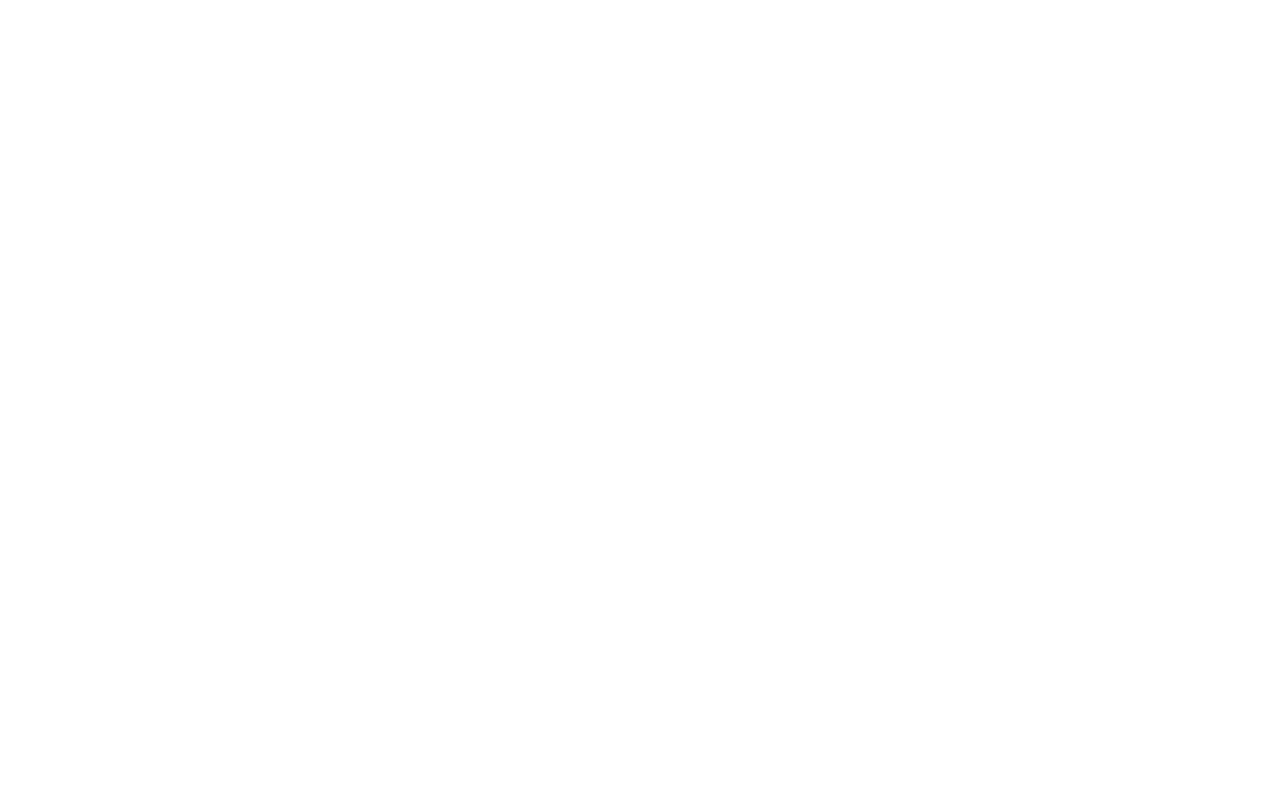
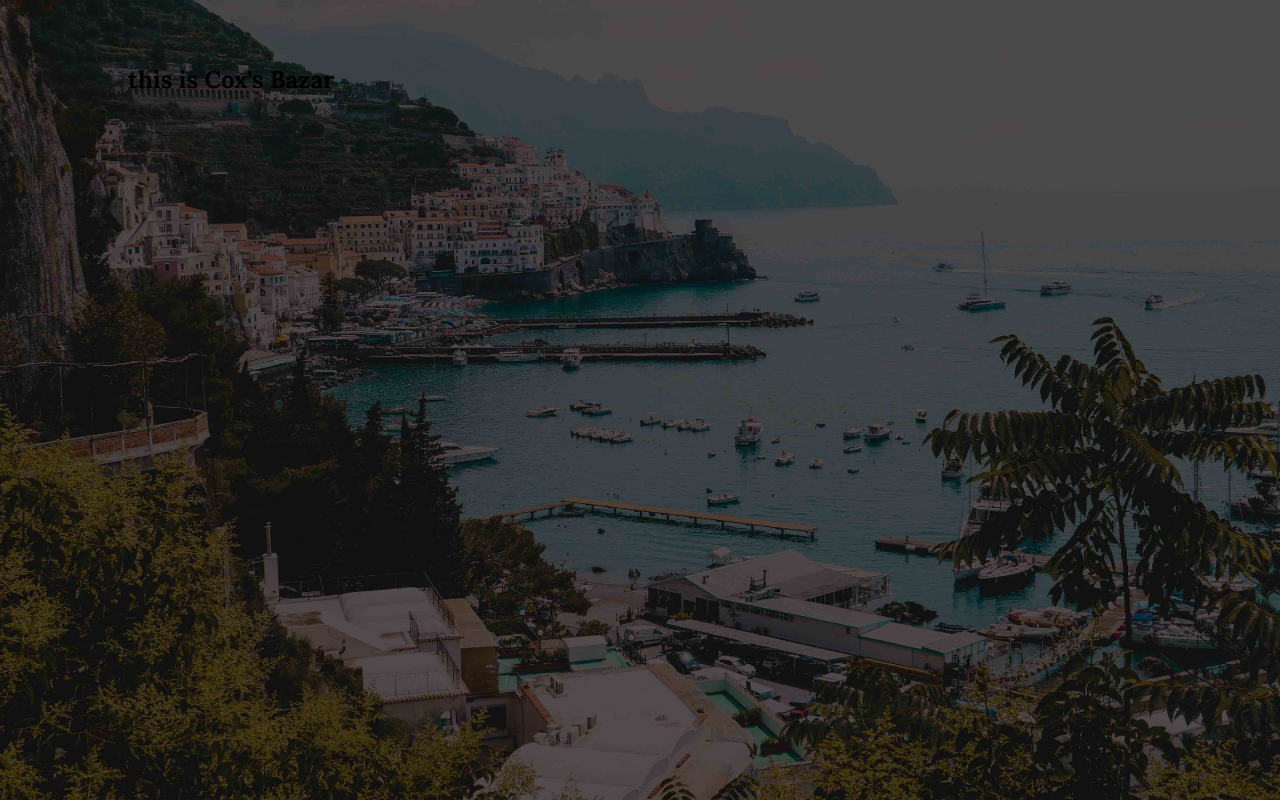
Before and after one commit to mahbubrahman1/hotel.com, a React (Create React App) app: page /coxsbazar in a window 1280 px wide. Before the commit this address had no page. Built offline with nearby package versions, Linux system fonts and the light colour scheme.

Commit message:
booking page

```diff
--- a/src/App.js
+++ b/src/App.js
@@ -1,12 +1,14 @@
 import { Route, Routes } from 'react-router-dom';
 import Home from './pages/Home';
 import './assets/sass/style.scss';
+import Place from './pages/Place';
 
 function App() {
   return (
     <div>
       <Routes>
         <Route path='/' element={<Home />} />
+        <Route path='/:id' element={<Place />} />
       </Routes>
     </div>
   );
--- /dev/null
+++ b/src/assets/data/places.js
@@ -0,0 +1,34 @@
+const places = [
+    {
+        id: "coxsbazar",
+        title: "Cox's Bazar",
+        image: "https://i.ibb.co/68CQFrs/coxs-bazar.jpg",
+    },
+    {
+        id: "sajek",
+        title: "Sajek Valley",
+        image: "https://i.ibb.co/x76XXMc/sajek.jpg"
+    },
+    {
+        id: "shreemangal",
+        title: "Shreemangal",
+        image: "https://i.ibb.co/gdv6SpB/shreemangal.jpg"
+    },
+    {
+        id: "jaflong",
+        title: "Jaflong",
+        image: "https://i.ibb.co/K09jchn/jaflong.jpg"
+    },
+    {
+        id: "stmartin",
+        title: "St.Martin",
+        image: "https://i.ibb.co/jvNjHTK/st-martin.jpg"
+    },
+    {
+        id: "sundarban",
+        title: "Sundarban",
+        image: "https://i.ibb.co/Z2xfY5M/sundarban.jpg"
+    }
+]
+
+export default places;
--- a/src/components/Card.js
+++ b/src/components/Card.js
@@ -7,7 +7,9 @@
     return (
         <motion.div className='item' key={place.title}>
             <img src={place.image} alt="" className='place-image' />
-            <Link><h2 className='card-title'>{place.title}</h2></Link>
+            <Link to={`/${place.id}`}>
+                <h2 className='card-title'>{place.title}</h2>
+            </Link>
         </motion.div>
     )
 }
--- a/src/components/Cards.js
+++ b/src/components/Cards.js
@@ -1,37 +1,11 @@
 import React, { useEffect, useRef, useState } from 'react'
 import { motion } from 'framer-motion'
 import HeroImg from '../assets/images/hero.jpg'
+import Card from './Card'
+import places from '../assets/data/places'
 import '../assets/sass/style.scss'
-import Card from './Card'
 
 const Cards = () => {
-    const places = [
-        {
-            title: "Cox's Bazar",
-            image: 'https://i.ibb.co/68CQFrs/coxs-bazar.jpg',
-        },
-        {
-            title: "Sajek Valley",
-            image: 'https://i.ibb.co/x76XXMc/sajek.jpg',
-        },
-        {
-            title: "Shreemangal",
-            image: 'https://i.ibb.co/gdv6SpB/shreemangal.jpg',
-        },
-        {
-            title: "Jaflong",
-            image: 'https://i.ibb.co/K09jchn/jaflong.jpg',
-        },
-        {
-            title: "St. Martin",
-            image: 'https://i.ibb.co/jvNjHTK/st-martin.jpg',
-        },
-        {
-            title: "Sundarban",
-            image: 'https://i.ibb.co/Z2xfY5M/sundarban.jpg',
-        },
-    ]
-
     const [width, setWidth] = useState(0)
     const carousel = useRef();
 
@@ -47,7 +21,7 @@
                     {
                         places.map(place => {
                             return (
-                                <Card place={place} key={place.title} />
+                                <Card place={place} key={place.id} />
                             )
                         })
                     }
--- /dev/null
+++ b/src/pages/Place.js
@@ -0,0 +1,19 @@
+import React from 'react'
+import HeroImg from '../assets/images/hero.jpg'
+import places from '../assets/data/places'
+import { useParams } from 'react-router-dom'
+
+
+const Place = () => {
+    const { id } = useParams()
+    const place = places.find(place => place.id === id)
+
+    return (
+        <div>
+            <img src={HeroImg} alt="" className='hero' />
+            <h2>this is {place.title}</h2>
+        </div>
+    )
+}
+
+export default Place
```
